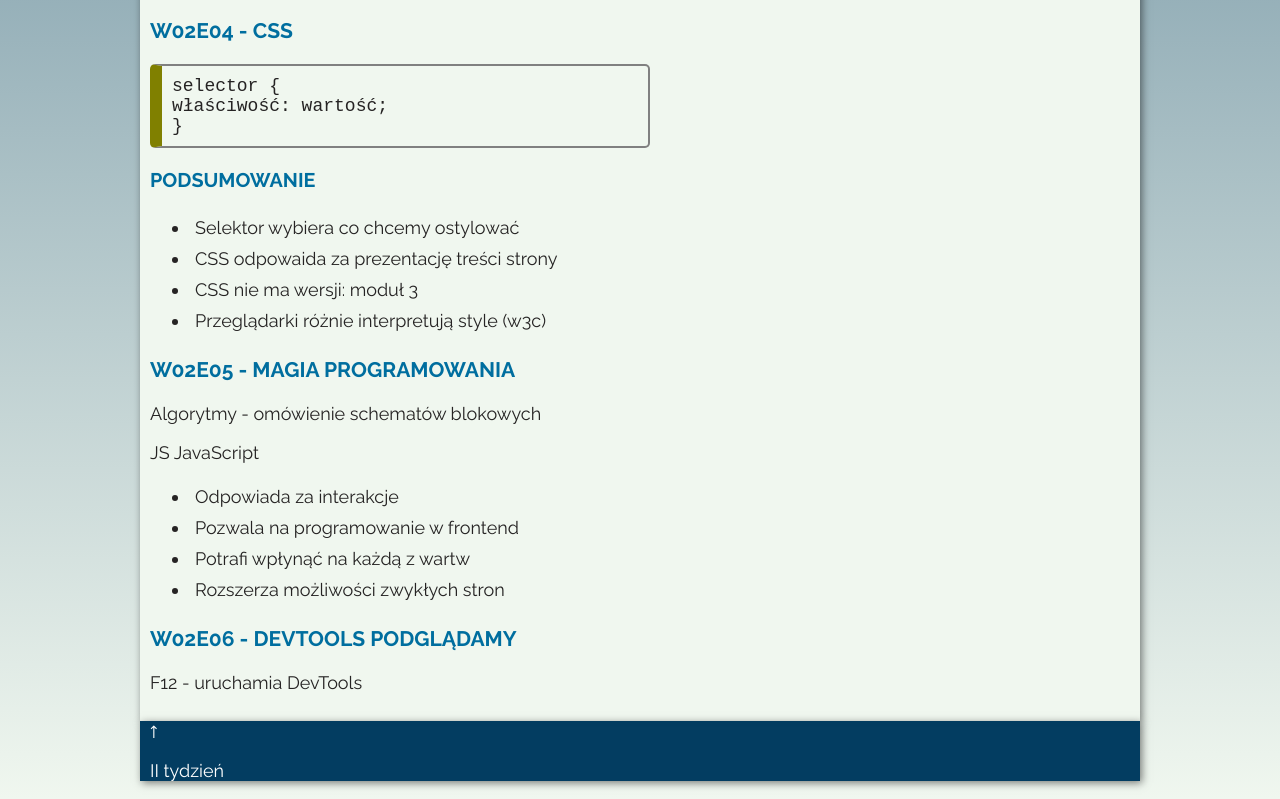
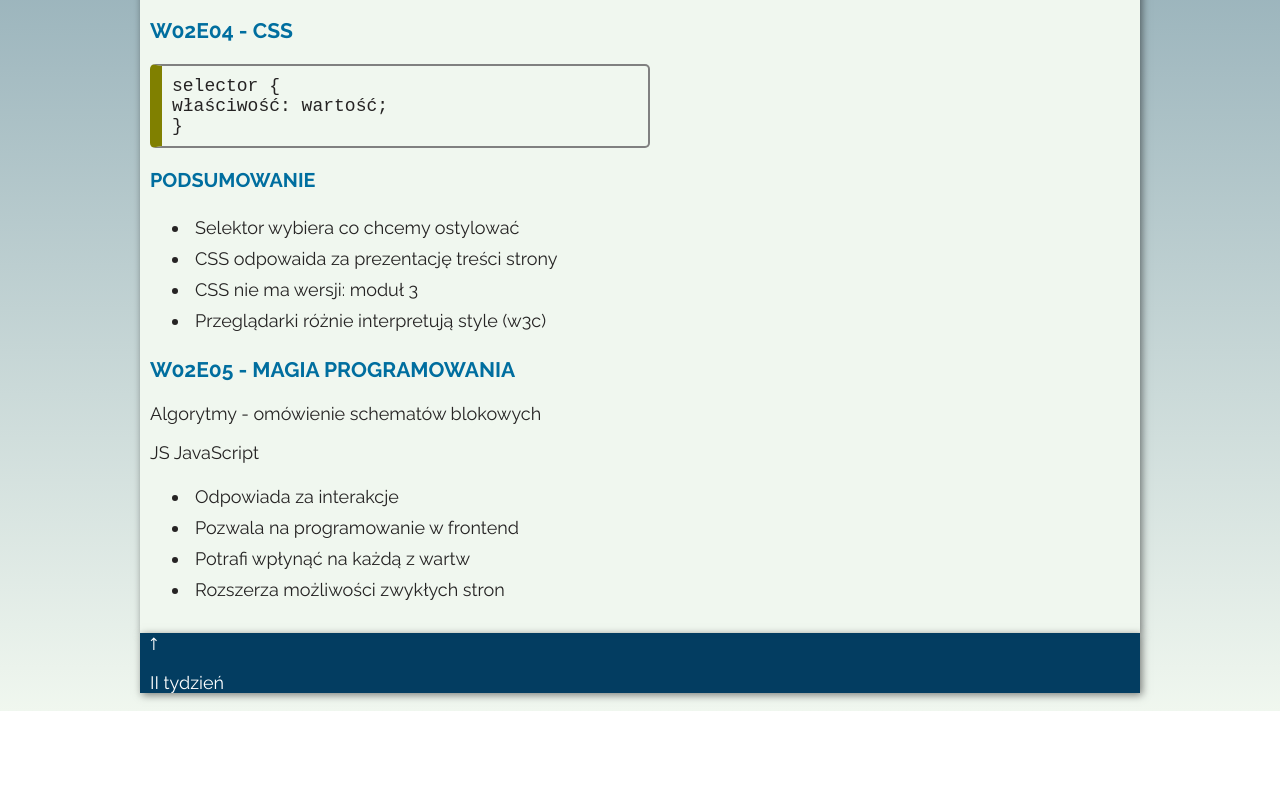
Before and after one commit to arturbronk/homepage, a plain HTML site: page week2.html in a window 1280 px wide. Shown: the part 1308-2107 px from the top of the page. After the commit the page ends 2019 px from the top, so only its background shows below. Drawn offline with Linux system fonts and the light colour scheme.

Commit message:
removing W02E06 lesson from week2.html

```diff
--- a/style.css
+++ b/style.css
@@ -170,7 +170,7 @@ html {
   /* grid-area: 1 / 1 / 2 / 4; */
   grid-row: 1 / 2;
   grid-column: 1 / 4;
-  /* z-index: -1; */
+
 }
 
 .week__II {
--- a/week2.html
+++ b/week2.html
@@ -149,11 +149,6 @@
             </li>
           </ul>
         </article>
-
-        <article class="lesson">
-          <h3 class="lesson__header">W02E06 - DevTools podglądamy</h3>
-          <p class="lesson__article">F12 - uruchamia DevTools</p>
-        </article>
       </section>
     </main>
 
```
